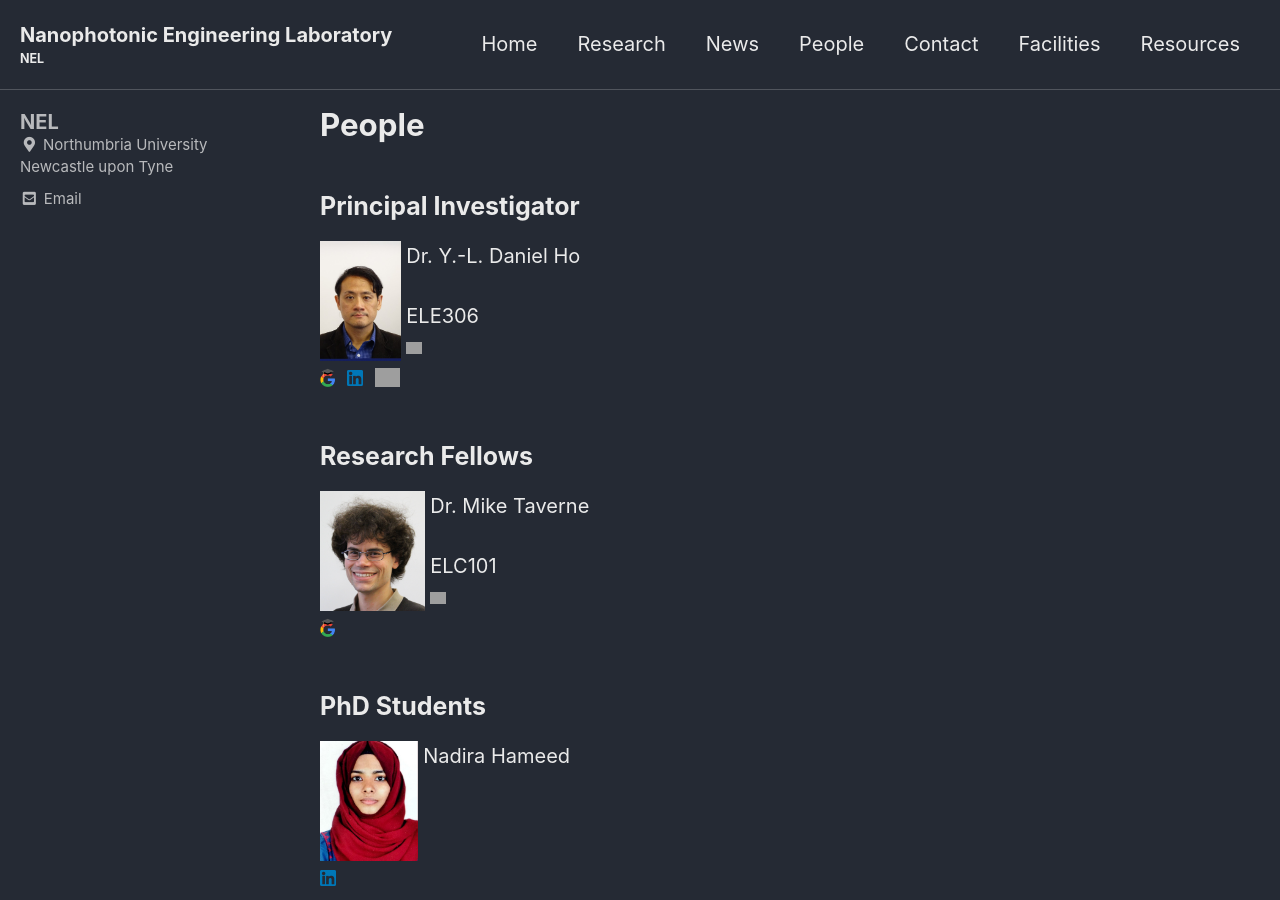
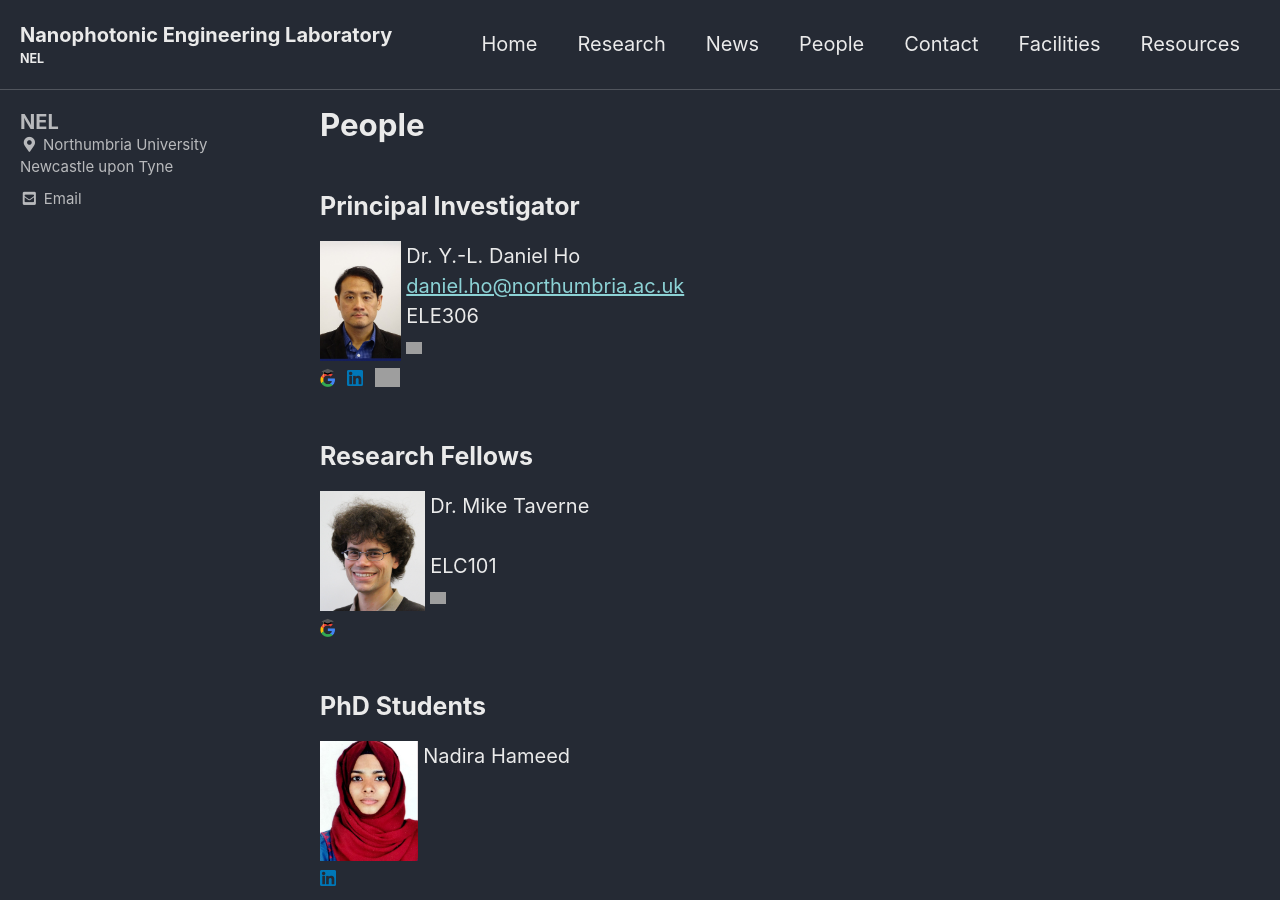
Before and after one commit to qubits/nanophotonicenglab.github.io, a Jekyll site: the page built from _pages/people.md, in a window 1280 px wide and 900 px high. Built offline with Jekyll 4.4.1, drawn with Linux system fonts in a browser that asks for light colours; cached includes are drawn as plain includes.

Commit message:
Update people.md

```diff
--- a/_pages/people.md
+++ b/_pages/people.md
@@ -10,7 +10,7 @@ author_profile: true
 
 <img src="{{ site.url }}{{ site.baseurl }}/assets/profiles/profile_im_DH.jpg" style="float: left;height: 120px"/>
 &nbsp;Dr. Y.-L. Daniel Ho<br>
-&nbsp;<br>
+&nbsp;<daniel.ho@northumbria.ac.uk><br>
 &nbsp;ELE306<br>
 &nbsp;<a href="https://www.northumbria.ac.uk/about-us/our-staff/h/daniel-ho/"><img src="{{ site.url }}{{ site.baseurl }}/assets/profiles/nuw.png" style="left;width: 2.5%; border: none; text-decoration: none"/></a><br>
 <a href="https://scholar.google.co.uk/citations?user=LNZN_NIAAAAJ"><img src="{{ site.url }}{{ site.baseurl }}/assets/profiles/google.png" style="width: 2.5%; border: none; text-decoration: none"/></a>&nbsp;
```
